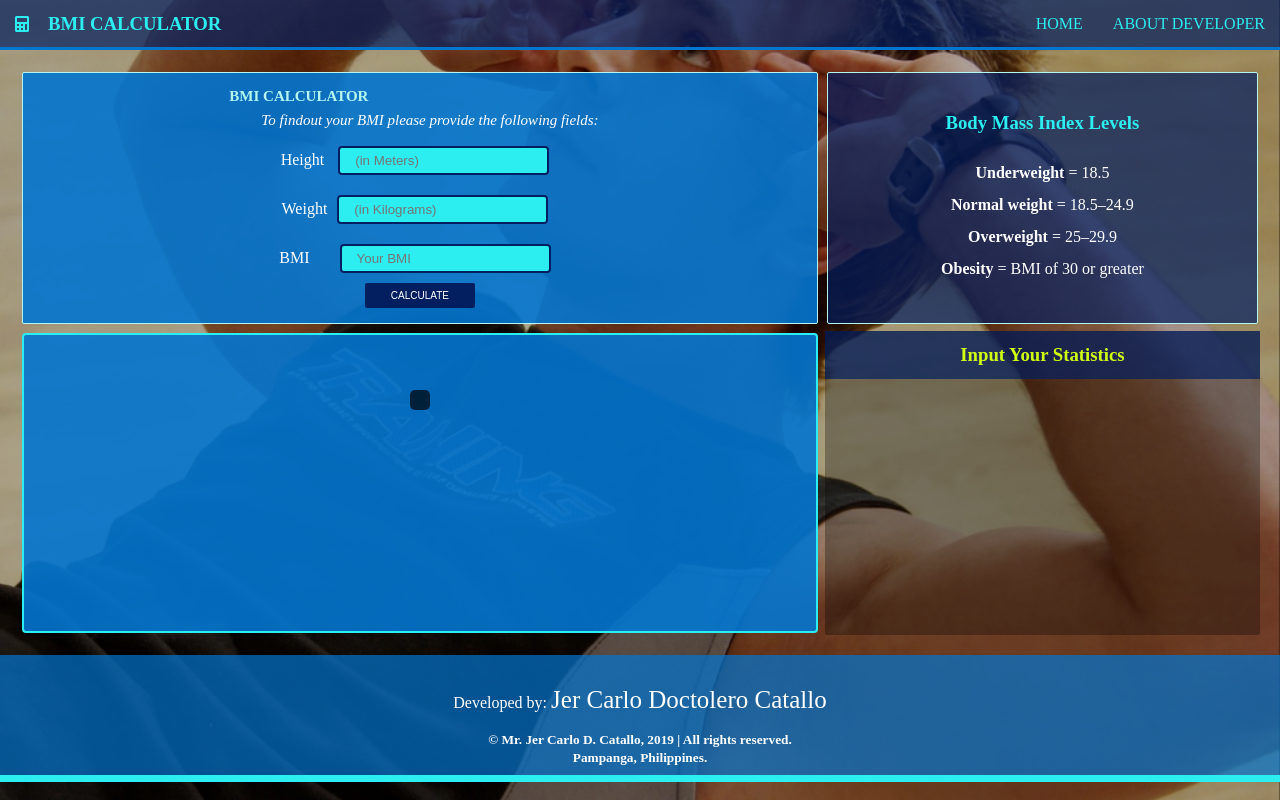
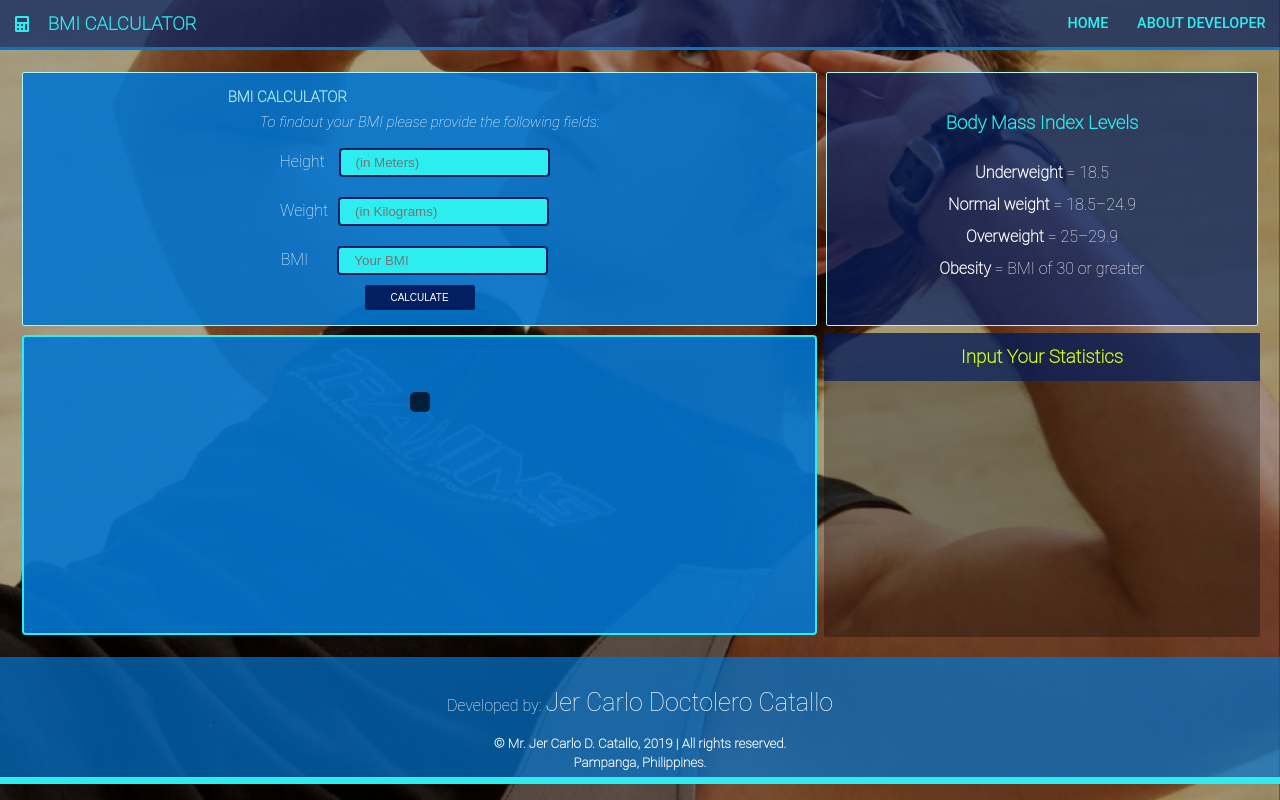
Before and after one commit to jercatallo/BMI-Calculator-main, a plain HTML site: page index.html in a window 1280 px wide. Drawn offline with Linux system fonts and the light colour scheme.

Commit message:
font changes

```diff
--- a/_about.scss
+++ b/_about.scss
@@ -108,6 +108,7 @@ $smallerscreen: 700px;
         border-bottom: 1px solid rgb(38, 170, 223);
         padding:0.9em 0;
         word-wrap:break-word;
+        font-family: "Roboto Light";
 
         @include smaller-screens {
             font-size:0.7em;
--- a/style.scss
+++ b/style.scss
@@ -46,7 +46,7 @@ body {
   background-size: cover;
   background-position: center;
   background-attachment: fixed;
-  font-family: "Times New Roman";
+  font-family: "Roboto Thin";
 }
 
 label {
@@ -98,18 +98,23 @@ header.main {
   }
 
   ul {
+    font-family: "Roboto Medium";
+    font-size: .9em;
+
     @include phone {
       padding: 5px;
+
     }
 
     li {
       float: left;
 
+
       & a,
       & a:active {
         color: color(secondarycolor1);
         text-decoration: none;
-        padding: 15px;
+        padding: 1em;
 
         @include phone {
           padding: 0px 10px 0px 10px;
```
Also changed, not shown: build/styles/style.min.css, style.css, 2 other files.
